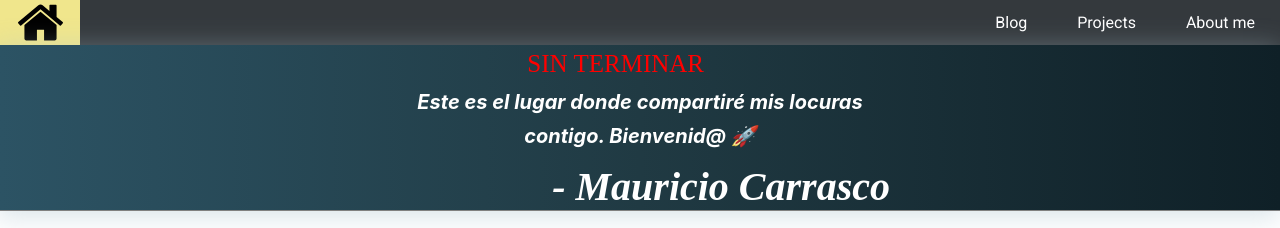
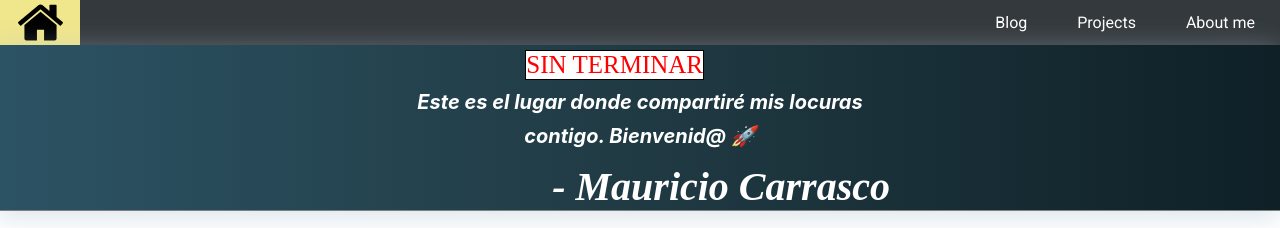
Before and after one commit to Mauricio2802/Mauricio2802.github.io, a plain HTML site: page index.html in a window 1280 px wide. Shown: the top 228 px of the page. Drawn offline with Linux system fonts and the light colour scheme; a web font is replaced by a local one.

Commit message:
Update index.html

```diff
--- a/index.html
+++ b/index.html
@@ -26,7 +26,7 @@
         <li><a href="projects.html">Projects</a></li>
         <li><a href="about-me.html">About me</a></li>
       </ul>
-      <p class="saludo" style="color:red; font-size: 25px">SIN TERMINAR</p>
+      <p class="saludo" style="color:red; font-size: 25px; border: 1px solid black; background-color: white;">SIN TERMINAR</p>
     </nav>
     <!--Aqui termina el menú-->
     <main>
```
